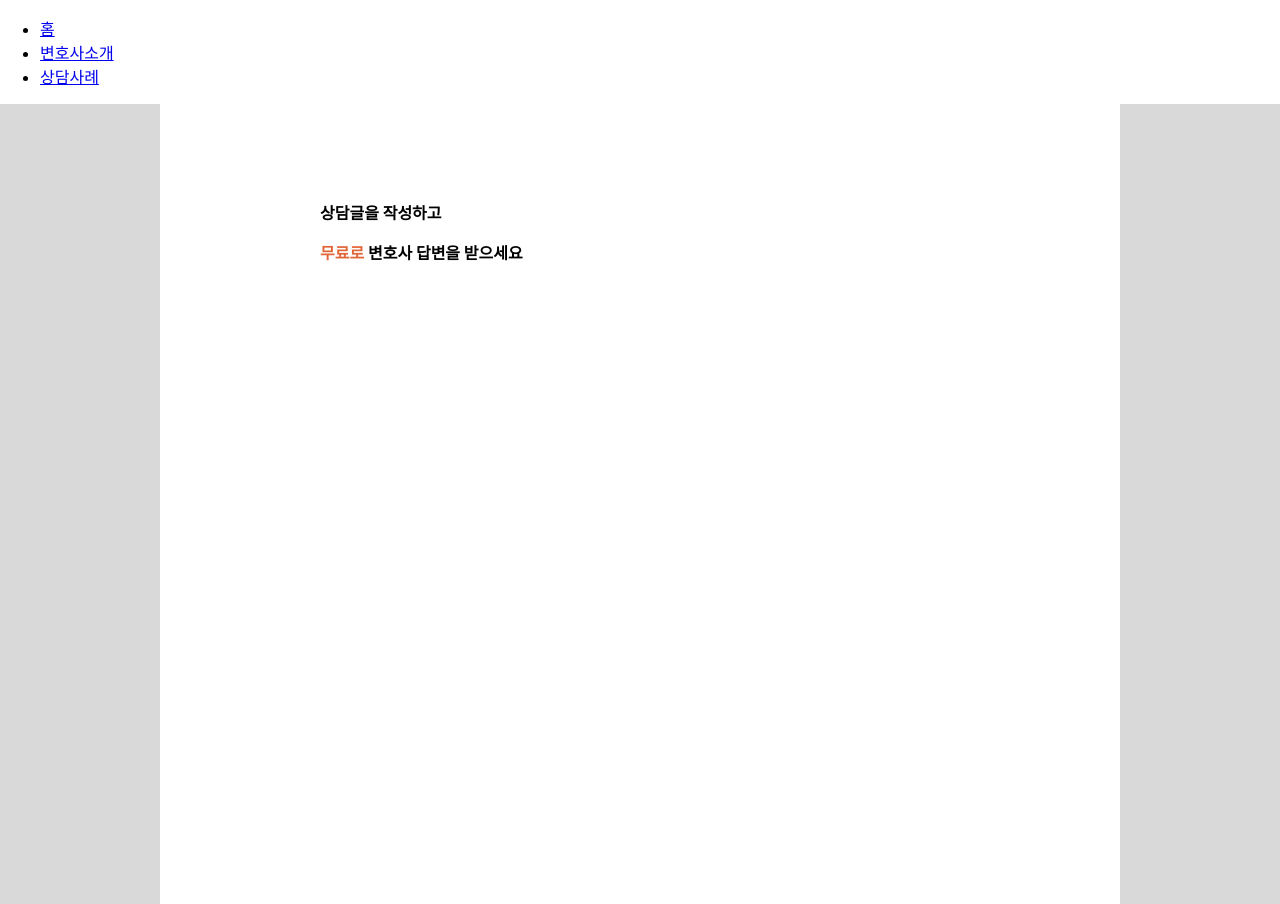
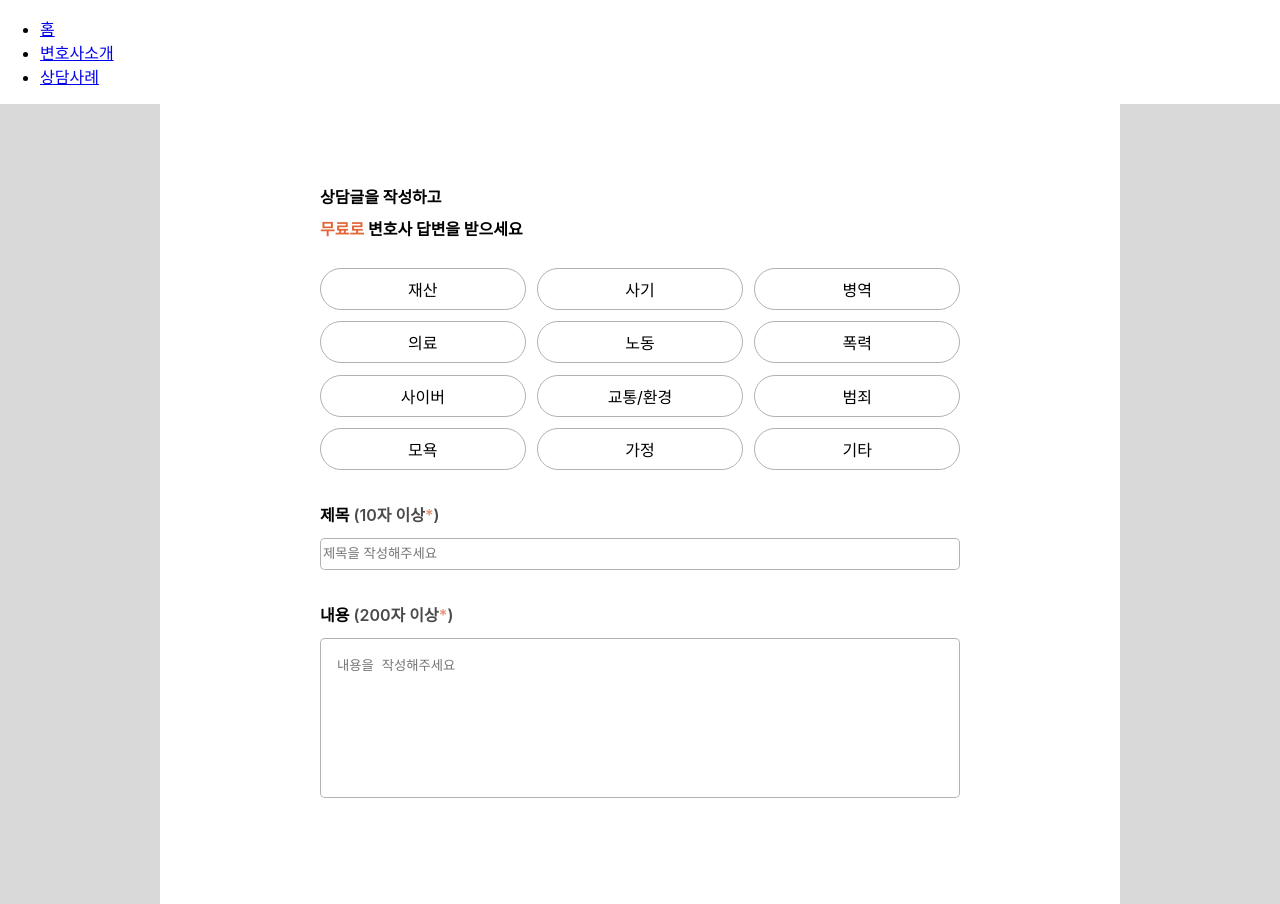
Before and after one commit to jodandan/hackathon_LawEasy, a React (Create React App) app in the folder umc-front/: page /listWrite in a window 1280 px wide. Built offline with nearby package versions, Linux system fonts and the light colour scheme.

Commit message:
feat: input state사용

```diff
--- /dev/null
+++ b/umc-front/src/constants/categories.js
@@ -0,0 +1,16 @@
+const CATEGORIES = [
+  "재산",
+  "사기",
+  "병역",
+  "의료",
+  "노동",
+  "폭력",
+  "사이버",
+  "교통/환경",
+  "범죄",
+  "모욕",
+  "가정",
+  "기타",
+];
+
+export default CATEGORIES;
--- a/umc-front/src/pages/list/ListPage.jsx
+++ b/umc-front/src/pages/list/ListPage.jsx
@@ -1,4 +1,6 @@
+import { useRef, useState } from "react";
 import styled from "styled-components";
+import CATEGORIES from "../../constants/categories";
 
 const Container = styled.div`
   min-width: 100vw;
@@ -14,14 +16,87 @@ const EditContainer = styled.div`
   background-color: white;
   display: flex;
   flex-direction: column;
+  align-items: flex-start;
   box-sizing: border-box;
   padding: 5rem 10rem;
+  gap: 1.725rem;
 `;
 
 const EditDesc = styled.div`
+  display: flex;
+  width: 60vw;
+  flex-direction: column;
+  align-items: flex-start;
+  gap: 0.5rem;
   p {
     font-weight: 700;
+    margin: 0;
   }
+`;
+
+const InputContainer = styled.form`
+  display: flex;
+  flex-direction: column;
+  align-items: center;
+  box-sizing: border-box;
+  gap: 2rem;
+  width: 100%;
+`;
+
+const RadioBox = styled.div`
+  width: 100%;
+  display: grid;
+  grid-template-columns: repeat(3, 1fr);
+  gap: 0.725rem;
+`;
+
+const Radio = styled.div`
+  padding: 0.5rem;
+  display: flex;
+  justify-content: center;
+  align-items: center;
+  border: 1px solid rgba(0, 0, 0, 0.3);
+  border-radius: 10000px;
+
+  .select {
+    background-color: rgba(0, 0, 0, 0.3);
+  }
+`;
+
+const InputBox = styled.div`
+  display: flex;
+  flex-direction: column;
+  width: 100%;
+
+  label {
+    font-weight: 600;
+    margin-bottom: 0.725rem;
+  }
+`;
+
+const Input = styled.input`
+  box-sizing: border-box;
+  height: 2rem;
+  border: 1px solid rgba(0, 0, 0, 0.3);
+  border-radius: 5px;
+  width: 100%;
+  outline: none;
+`;
+
+const Textarea = styled.textarea`
+  box-sizing: border-box;
+  width: 100%;
+  min-height: 10rem;
+  resize: none;
+  border: 1px solid rgba(0, 0, 0, 0.3);
+  border-radius: 5px;
+  padding: 1rem;
+
+  outline: none;
+`;
+
+const Blur = styled.span`
+  opacity: 0.7;
 `;
 
 const Yellow = styled.span`
@@ -29,6 +104,27 @@ const Yellow = styled.span`
 `;
 
 const ListWrite = () => {
+  const [title, setTitle] = useState("");
+  const [content, setContent] = useState("");
+
+  const currentRef = useRef(null);
+
+  const changeTitle = (e) => {
+    setTitle(e.target.value);
+  };
+
+  const changeContent = (e) => {
+    setContent(e.target.value);
+  };
+
+  const selectCategory = (e) => {
+    if (currentRef.current === e.target) return;
+    // console.log()
+    // currentRef.current.classList.remove("select");
+    // currentRef.current = e.target;
+    e.target.classList.add("select");
+  };
+
   return (
     <Container>
       <EditContainer>
@@ -38,6 +134,45 @@ const ListWrite = () => {
             <Yellow>무료로</Yellow> 변호사 답변을 받으세요
           </p>
         </EditDesc>
+        <InputContainer>
+          <RadioBox>
+            {CATEGORIES.map((category) => (
+              <Radio key={category} onClick={selectCategory}>
+                {category}
+              </Radio>
+            ))}
+          </RadioBox>
+          <InputBox>
+            <label htmlFor="title">
+              제목{" "}
+              <Blur>
+                (10자 이상<Yellow>*</Yellow>)
+              </Blur>
+            </label>
+            <Input
+              value={title}
+              onChange={changeTitle}
+              id="title"
+              type="text"
+              placeholder="제목을 작성해주세요"
+            />
+          </InputBox>
+          <InputBox>
+            <label htmlFor="content">
+              내용{" "}
+              <Blur>
+                (200자 이상<Yellow>*</Yellow>)
+              </Blur>
+            </label>
+            <Textarea
+              name="content"
+              id="content"
+              placeholder="내용을 작성해주세요"
+              value={content}
+              onChange={changeContent}
+            />
+          </InputBox>
+        </InputContainer>
       </EditContainer>
     </Container>
   );
```
